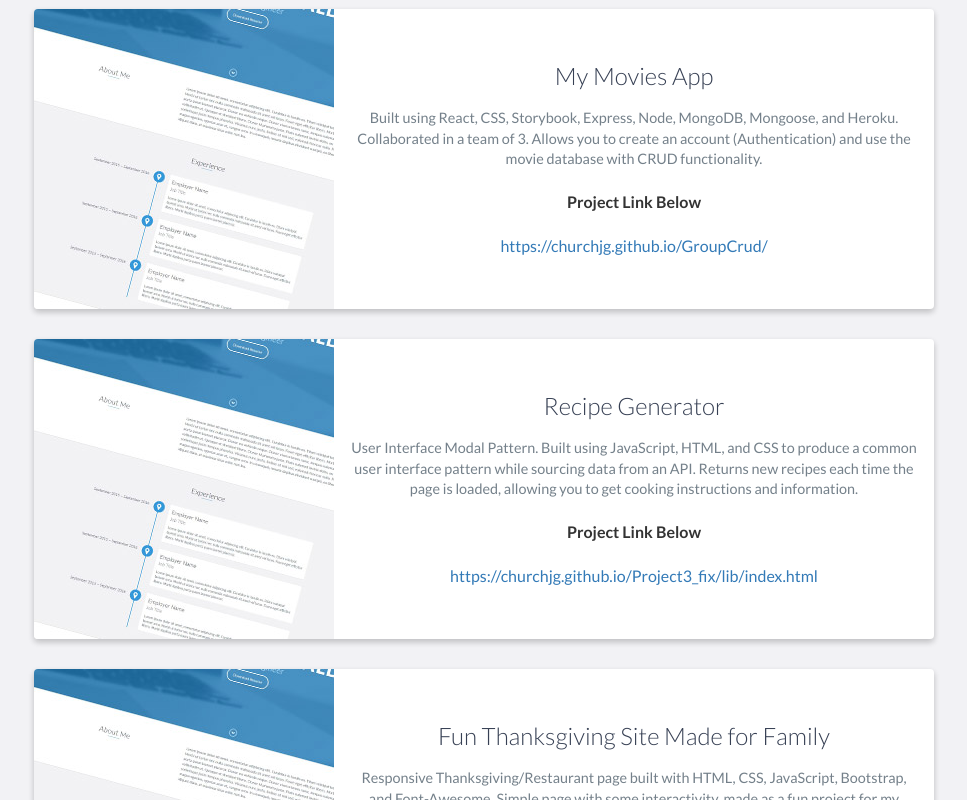
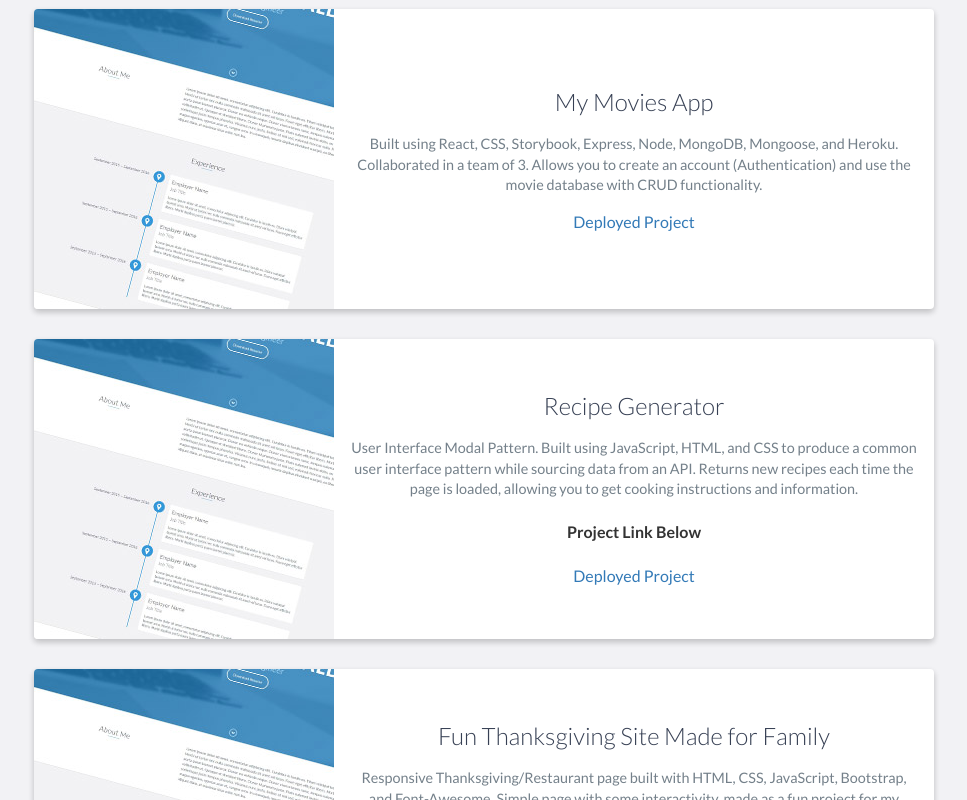
Before and after one commit to churchjg/Portfolio, a website: page index.html in a window 1280 px wide. Shown: the part 3106-3906 px from the top of the page, without its empty margins (156-1123 px from the left). Drawn offline with nearby package versions, Linux system fonts and the light colour scheme.

Commit message:
close to done

```diff
--- a/index.html
+++ b/index.html
@@ -50,7 +50,7 @@
         <div id="lead-content">
             <h1>Jon Church</h1>
             <h2>Full Stack </br> Software Engineer</h2>
-            <a href="#" class="btn-rounded-white">Download Resume</a>
+            <a href="https://docs.google.com/document/d/1GLgdjQNh5C7vG7lvUKRg2VDw5FLgLHfWsTmVtK1Zojw/edit" class="btn-rounded-white">Download Resume</a>
         </div>
         <!-- End #lead-content -->
 
@@ -95,7 +95,7 @@
                 </li>
                 <li>
                     Some projects are listed below. All projects can be seen on my Github:
-                    <a href="url">https://github.com/churchjg?tab=repositories</a>
+                    <a href="https://github.com/churchjg?tab=repositories">Jon Church Github</a>
                 </li>
             </div>
             <div data-date=" March 2020 — June 2020">
@@ -182,8 +182,8 @@
                         <p>
                             Built using React, CSS, Storybook, Express, Node, MongoDB, Mongoose, and Heroku. Collaborated in a team of 3. Allows you to create an account (Authentication) and use the movie database with CRUD functionality.
                         </p>
-                        <h4>Project Link Below</h4>
-                        <a href="url">https://churchjg.github.io/GroupCrud/</a>
+
+                        <a href="https://churchjg.github.io/GroupCrud/">Deployed Project</a>
                     </div>
                     <!-- End .project-info -->
                 </div>
@@ -200,7 +200,7 @@
                             User Interface Modal Pattern. Built using JavaScript, HTML, and CSS to produce a common user interface pattern while sourcing data from an API. Returns new recipes each time the page is loaded, allowing you to get cooking instructions and information.
                         </p>
                         <h4>Project Link Below</h4>
-                        <a href="url">https://churchjg.github.io/Project3_fix/lib/index.html</a>
+                        <a href="https://churchjg.github.io/Project3_fix/lib/index.html">Deployed Project</a>
                     </div>
                     <!-- End .project-info -->
                 </div>
@@ -216,7 +216,7 @@
                            Responsive Thanksgiving/Restaurant page built with HTML, CSS, JavaScript, Bootstrap, and Font-Awesome. Simple page with some interactivity, made as a fun project for my family's holiday.
                         </p>
                         <h4>Project Link Below</h4>
-                        <a href="url">https://churchjg.github.io/menu/lib/</a>
+                        <a href="https://churchjg.github.io/menu/lib/">Deployed Project</a>
                     </div>
                     <!-- End .project-info -->
                 </div>
```
